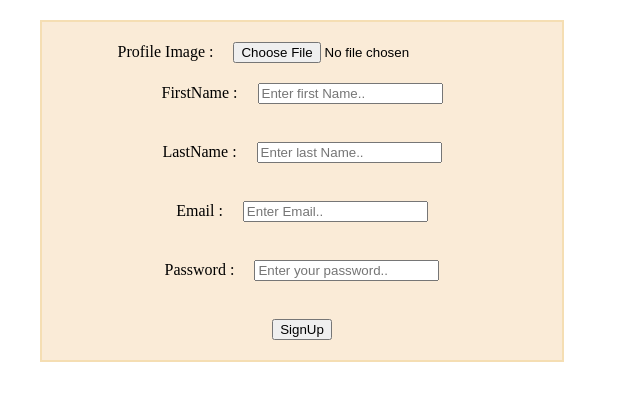
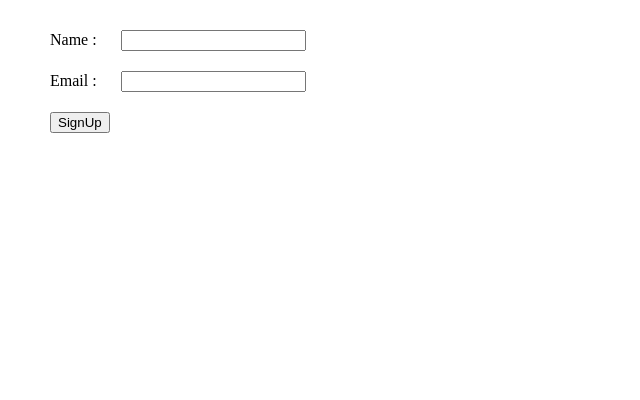
Before and after one commit to Punitsharma16/my-app, a React (Create React App) app: page / in a window 1280 px wide. Shown: the top 400 px of the page, without its empty margins (0-640 px from the left). Built offline with nearby package versions, Linux system fonts and the light colour scheme; the HTML template or start-up script is replaced by a standard one.

Commit message:
Practice

```diff
--- a/src/AppS.jsx
+++ b/src/AppS.jsx
@@ -1,3 +1,7 @@
+
+import { NameError } from "./Forms/NameErr"
+import { ShowError } from "./Forms/ShowError"
+import { CheckBox } from "./Forms/checkBox"
 import { Form } from "./Forms/controlForm"
 import { DataOnUI } from "./Forms/fromDataOnUI"
 import { Info } from "./Forms/info"
@@ -9,6 +13,7 @@ import { Counter2 } from "./countersInState/AsyncState"
 import { Counter, Counter1 } from "./countersInState/counter"
 
 export const AppS = ()=>{
+
     return(
         <>
         {/* <Name/>
@@ -21,7 +26,10 @@ export const AppS = ()=>{
         {/* <Info/> */}
         {/* <User/> */}
         {/* <Form/> */}
-        <DataOnUI/>
+        {/* <DataOnUI/> */}
+        {/* <CheckBox/> */}
+        {/* <ShowError/> */}
+        <NameError/>
         </>
     )
 }
--- /dev/null
+++ b/src/Forms/NameErr.jsx
@@ -0,0 +1,51 @@
+import { useState } from "react"
+
+export const NameError = ()=>{
+    const startVal = {name:'',email:''}
+
+    const [nameUser,setUser] = useState(startVal)
+    const [showErr,setShowErr] = useState(false);
+    const [showEmailErr, setShowEmailErr] = useState(false);
+
+    const userChange = (event)=>{
+        const{name,value} = event.target;
+        nameUser[name] = value;
+        setUser({...nameUser});
+    }
+    const signUp = (event)=>{
+        event.preventDefault();
+        if(nameUser.name === ''){
+            setShowErr(true);
+        }else{
+            setShowErr(false);
+        }
+        if(nameUser.email === ''){
+            setShowEmailErr(true);
+        }else{
+            setShowEmailErr(false);
+        }
+        console.log(nameUser.name);
+        // console.log(result);
+        console.log(nameUser);
+        setUser(startVal);
+    }
+    return(
+        <>
+        <form>
+        <label htmlFor="name">Name : </label>
+        <input type="text" name="name" id="name" value={nameUser.name} onChange={userChange}/>
+        <br/>
+        <label htmlFor="email">Email : </label>
+        <input type="email" name="email" id="email" value={nameUser.email} onChange={userChange}/>
+        <br/>
+        <button onClick={signUp}>SignUp</button>
+        </form>
+        {
+            showErr && <p>Enter the name</p>
+        }
+        {
+            showEmailErr && <p>Enter the Email</p>
+        }
+        </>
+    )
+}
--- /dev/null
+++ b/src/Forms/ShowError.jsx
@@ -0,0 +1,39 @@
+import { useState } from "react"
+
+export const ShowError = ()=>{
+    const startVal = {name:'',email:''}
+
+    const [user,setUser] = useState(startVal)
+    const [showErr,setShowErr] = useState(false);
+    const userChange = (event)=>{
+        const{name,value} = event.target;
+        user[name] = value;
+        setUser({...user});
+    }
+    const signUp = (event)=>{
+        event.preventDefault();
+        const result = Object.values(user);
+        // console.log(result);
+        const isError = result.includes('');
+        setShowErr(isError);
+        // console.log(isError);
+        // console.log(user);
+        setUser(startVal);
+    }
+    return(
+        <>
+        <form>
+        <label htmlFor="name">Name : </label>
+        <input type="text" name="name" id="name" value={user.name} onChange={userChange}/>
+        <br/>
+        <label htmlFor="email">Email : </label>
+        <input type="email" name="email" id="email" value={user.email} onChange={userChange}/>
+        <br/>
+        <button onClick={signUp}>SignUp</button>
+        </form>
+        { showErr &&
+            <p style={{color:'red'}}>Please Fill All Details</p>
+        }
+        </>
+    )
+}
--- /dev/null
+++ b/src/Forms/checkBox.jsx
@@ -0,0 +1,19 @@
+import { useState } from "react"
+
+export const CheckBox = ()=>{
+    const obj = {remember:false}
+    const [check,setCheck] = useState(obj);
+
+    const handleChecck = (event)=>{
+        const {name,checked} = event.target
+        check[name] = checked;
+        setCheck({...check});
+        console.log(check.remember);
+    }
+    return(
+        <>
+        <input type="checkbox" name="remember" id="check" checked={check.remember} onChange={handleChecck}/>
+        <label htmlFor="check">Remember me</label>
+        </>
+    )
+}
```
